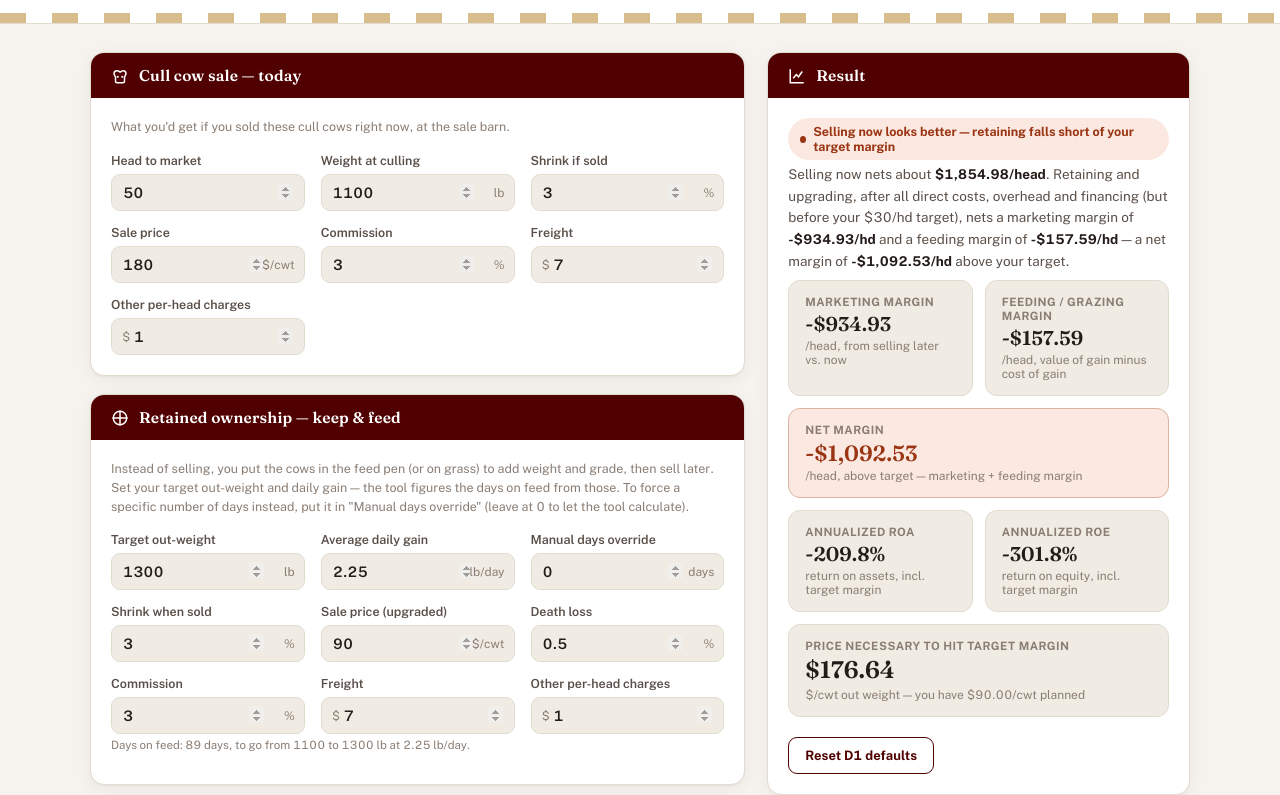
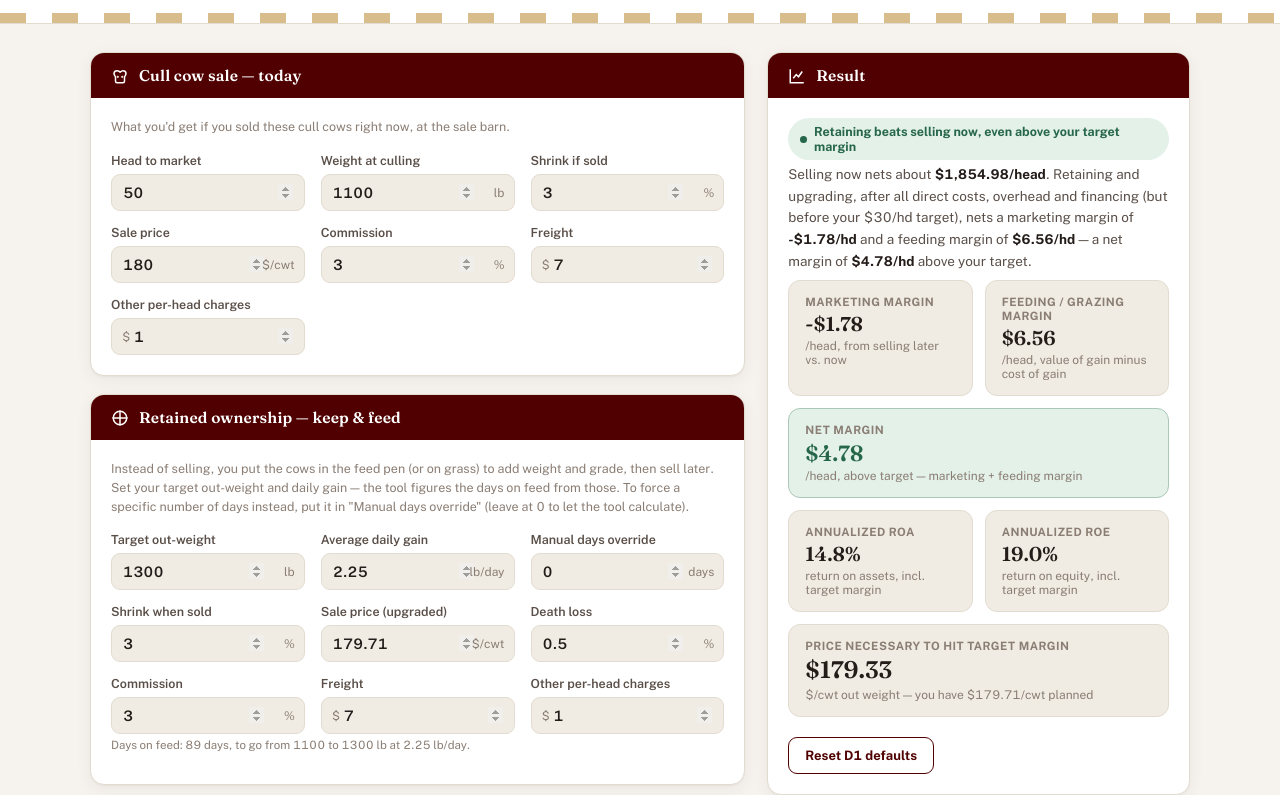
Before and after one commit to JuanBruno14/AgExtensionTAMU, a plain HTML site: page retained-ownership/index.html in a window 1280 px wide. Shown: the part 376-1171 px from the top of the page. Drawn offline with nearby package versions, Linux system fonts and the light colour scheme.

Commit message:
Adjust sale prices for retained ownership calculations
Updated sale prices for retained cattle based on current market data to reflect accurate economics.

```diff
--- a/retained-ownership/index.html
+++ b/retained-ownership/index.html
@@ -1,4 +1,3 @@
-
 
 <!doctype html>
 <html lang="en">
@@ -573,7 +572,7 @@
           </div>
           <div class="field">
             <label for="d1_priceOut">Sale price (upgraded)</label>
-            <div class="input-wrap has-suffix"><input type="number" id="d1_priceOut" value="90" min="0" step="0.5"><span class="suffix">$/cwt</span></div>
+            <div class="input-wrap has-suffix"><input type="number" id="d1_priceOut" value="179.71" min="0" step="0.5"><span class="suffix">$/cwt</span></div>
           </div>
           <div class="field">
             <label for="d1_deathLoss">Death loss</label>
@@ -1012,7 +1011,7 @@
           <div class="field"><label for="skfy8_cog">Cost of gain</label><div class="input-wrap has-suffix"><input type="number" id="skfy8_cog" value="72" min="0" step="1"><span class="suffix">$/cwt</span></div></div>
           <div class="field"><label for="skfy8_days">Days on feedyard</label><div class="input-wrap has-suffix"><input type="number" id="skfy8_days" value="180" min="1"><span class="suffix">days</span></div></div>
           <div class="field"><label for="skfy8_adg">ADG</label><div class="input-wrap has-suffix"><input type="number" id="skfy8_adg" value="3.5" min="0" step="0.1"><span class="suffix">lb/day</span></div></div>
-          <div class="field"><label for="skfy8_salePrice">Sale price, fed cattle</label><div class="input-wrap has-suffix"><input type="number" id="skfy8_salePrice" value="100" min="0" step="1"><span class="suffix">$/cwt</span></div></div>
+          <div class="field"><label for="skfy8_salePrice">Sale price, fed cattle</label><div class="input-wrap has-suffix"><input type="number" id="skfy8_salePrice" value="222.82" min="0" step="1"><span class="suffix">$/cwt</span></div></div>
           <div class="field"><label for="skfy8_deathLoss">Death loss</label><div class="input-wrap has-suffix"><input type="number" id="skfy8_deathLoss" value="1" min="0" step="0.1"><span class="suffix">%</span></div></div>
         </div>
         <p class="derived-note" id="fy8_weightNote">—</p>
@@ -1074,7 +1073,7 @@
           <div class="field"><label for="skfy7_cog">Cost of gain</label><div class="input-wrap has-suffix"><input type="number" id="skfy7_cog" value="72" min="0" step="1"><span class="suffix">$/cwt</span></div></div>
           <div class="field"><label for="skfy7_days">Days on feedyard</label><div class="input-wrap has-suffix"><input type="number" id="skfy7_days" value="210" min="1"><span class="suffix">days</span></div></div>
           <div class="field"><label for="skfy7_adg">ADG</label><div class="input-wrap has-suffix"><input type="number" id="skfy7_adg" value="3.5" min="0" step="0.1"><span class="suffix">lb/day</span></div></div>
-          <div class="field"><label for="skfy7_salePrice">Sale price, fed cattle</label><div class="input-wrap has-suffix"><input type="number" id="skfy7_salePrice" value="100" min="0" step="1"><span class="suffix">$/cwt</span></div></div>
+          <div class="field"><label for="skfy7_salePrice">Sale price, fed cattle</label><div class="input-wrap has-suffix"><input type="number" id="skfy7_salePrice" value="222.82" min="0" step="1"><span class="suffix">$/cwt</span></div></div>
           <div class="field"><label for="skfy7_deathLoss">Death loss</label><div class="input-wrap has-suffix"><input type="number" id="skfy7_deathLoss" value="1" min="0" step="0.1"><span class="suffix">%</span></div></div>
         </div>
         <p class="derived-note" id="fy7_weightNote">—</p>
@@ -1359,10 +1358,27 @@
     return { rowPrices:rowPrices, colHeaders:colHeaders, grid:grid, centerRow:2, centerCol:2 };
   }
 
+  /* d1_priceOut (2026-09-17, twenty-second round): the "upgraded/retained" sale
+     price had been stuck at the original workbook's $90/cwt since the tool was
+     first built - never reconciled when d1_priceSold was updated to the current
+     $180/cwt Boner-cow price, which made "retain & upgrade" look catastrophically
+     worse than selling today (net margin -$1,092.53/hd, ROA -209.8%) for reasons
+     that had nothing to do with the actual economics. Fixed using data already
+     sourced and verified elsewhere in this project: the same Sept 4, 2026 Local
+     Texas Auction Data cull-cow report (re-centered on the D03 Budgets' $180/cwt
+     Boner price, ratio x1.20160 - see cow-calf/index.html's CULL_COW_PRICE_SLIDE)
+     already carries a heavier, better-conditioned "Breaker Cows" grade point
+     (1,496.1 lb -> $176.90/cwt) - exactly the grade a Boner cow upgrades into by
+     gaining weight/condition. Linearly interpolating that same slide at D1's
+     1,300 lb target out-weight (between the 1,279.4 lb Boner point at $180.00
+     and the 1,496.1 lb Breaker point at $176.90) gives $179.71/cwt - the same
+     figure already computed and verified live on the A1 page's cull-weight
+     slider at this exact weight (see 2026-09-16 nineteenth-round verification).
+     Not fabricated: sourced, disclosed, and consistent with the rest of the site. */
   var D1_DEFAULTS = {
     d1_headCulled:50, d1_weightAtCulling:1100, d1_shrinkSold:3, d1_priceSold:180,
     d1_commissionSold:3, d1_freightSold:7, d1_perHeadSold:1,
-    d1_outWeight:1300, d1_adg:2.25, d1_manualDays:0, d1_shrinkOut:3, d1_priceOut:90,
+    d1_outWeight:1300, d1_adg:2.25, d1_manualDays:0, d1_shrinkOut:3, d1_priceOut:179.71,
     d1_commissionOut:3, d1_freightOut:7, d1_perHeadOut:1, d1_deathLoss:0.5,
     d1_costPerLbGain:0, d1_feedGrazingRate:2, d1_processingHealth:10,
     d1_feedFacilitiesDays:111, d1_feedFacilitiesRate:0.4, d1_otherCost:0,
@@ -1567,8 +1583,23 @@
     sk800_vetRate:16.2, sk800_hayLb:125, sk800_hayRate:0.10, sk800_saltLb:14, sk800_saltRate:0.45,
     sk800_laborRate:12.56, sk800_fuelRate:7.50, sk800_lubePct:10, sk800_marketingRate:23, sk800_mgmtFee:35,
 
-    skfy8_cog:72, skfy8_days:180, skfy8_adg:3.5, skfy8_salePrice:100, skfy8_deathLoss:1,
-    skfy7_cog:72, skfy7_days:210, skfy7_adg:3.5, skfy7_salePrice:100, skfy7_deathLoss:1,
+    /* skfy7_salePrice / skfy8_salePrice (2026-09-17, twenty-third round): was
+       $100/cwt, an original-workbook fed-cattle price never reconciled when
+       the calf purchase price (sk_calfPrice) was updated to $530/cwt - that
+       mismatch alone produced -$1,834.57/hd and -$2,015.69/hd "losses" on
+       these two paths (see the twenty-second-round audit). Fixed with a real,
+       current, sourced number: USDA AMS's "5 Area Weekly Weighted Average
+       Direct Slaughter Cattle" report (ams_2477.pdf), week ending 2026-09-13
+       - live FOB steers $218.00-$225.00/cwt, average $222.82/cwt (avg weight
+       1,563 lb) - the live-weight basis matches how this tool already values
+       weight out (ADG x days), so no basis conversion needed. The
+       region-specific Texas-Oklahoma-New Mexico report (ams_2483.pdf) had no
+       public price that week (too few reporting parties, common for that
+       narrower region); the 5-Area report is USDA's standard fallback and
+       still includes the Texas feeding region. Not fabricated - sourced and
+       disclosed. */
+    skfy8_cog:72, skfy8_days:180, skfy8_adg:3.5, skfy8_salePrice:222.82, skfy8_deathLoss:1,
+    skfy7_cog:72, skfy7_days:210, skfy7_adg:3.5, skfy7_salePrice:222.82, skfy7_deathLoss:1,
 
     skrm_costRate:120
   };
```
